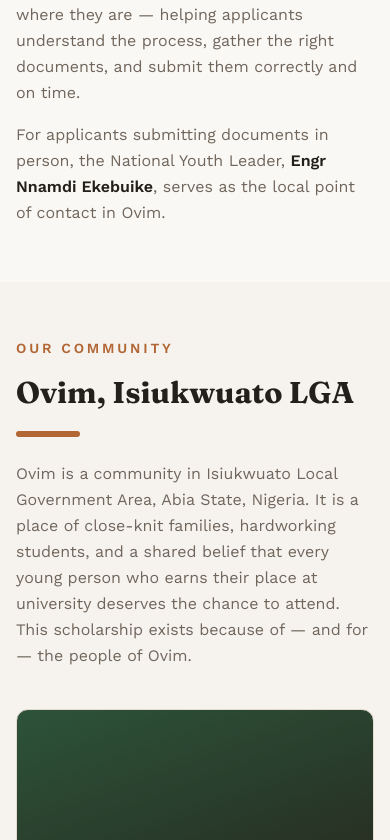
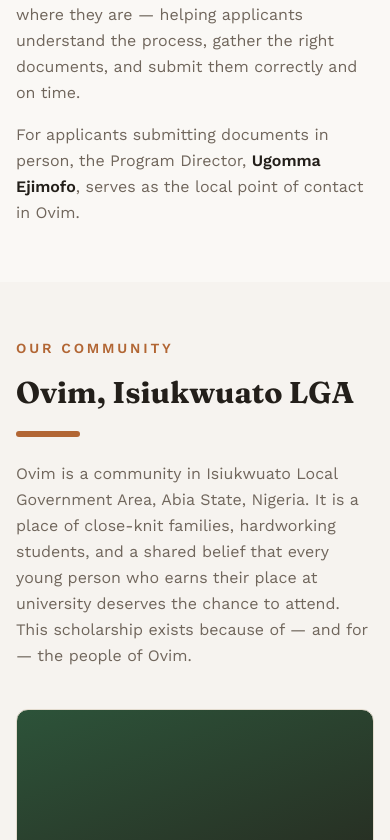
Before and after one commit to Kelechi-Iroegbu/Scholarship-app, a React (Vite) app: page /about in a window 390 px wide. Shown: the part 2664-3504 px from the top of the page. Built offline with nearby package versions, Linux system fonts and the light colour scheme; no server answers.

Commit message:
Update Program Director contact details site-wide
Replace Engr Nnamdi Ekebuike / National Youth Leader with Ugomma
Ejimofo / Program Director, and the old phone number with
+2349162368804, across Footer, About, Applications, and Program pages.

```diff
--- a/src/components/Footer.jsx
+++ b/src/components/Footer.jsx
@@ -62,12 +62,12 @@ export default function Footer() {
 
         <div>
           <h4 className="font-heading text-base font-semibold">Contact</h4>
-          <p className="mt-4 text-sm text-band-foreground/70">National Youth Leader</p>
-          <p className="text-sm font-semibold text-band-foreground">Engr Nnamdi Ekebuike</p>
+          <p className="mt-4 text-sm text-band-foreground/70">Program Director</p>
+          <p className="text-sm font-semibold text-band-foreground">Ugomma Ejimofo</p>
           <ul className="mt-4 space-y-2 text-sm">
             <li>
-              <a href="tel:08036000021" className="flex items-center gap-2 text-band-foreground/80 hover:text-secondary transition">
-                <Phone className="h-4 w-4 shrink-0" /> +234 803 600 0021
+              <a href="tel:+2349162368804" className="flex items-center gap-2 text-band-foreground/80 hover:text-secondary transition">
+                <Phone className="h-4 w-4 shrink-0" /> +234 916 236 8804
               </a>
             </li>
             <li>
--- a/src/components/about/ContactSection.jsx
+++ b/src/components/about/ContactSection.jsx
@@ -2,7 +2,7 @@ import React from 'react';
 import { Phone, Mail, MapPin, Leaf } from 'lucide-react';
 
 const items = [
-  { icon: Phone, label: 'Phone', value: '0803 600 0021' },
+  { icon: Phone, label: 'Phone', value: '+234 916 236 8804' },
   { icon: Mail, label: 'Email', value: '[email address to confirm]' },
   { icon: MapPin, label: 'Address', value: '[physical address to confirm]' },
 ];
--- a/src/components/about/YouthAssemblySection.jsx
+++ b/src/components/about/YouthAssemblySection.jsx
@@ -29,8 +29,8 @@ export default function YouthAssemblySection() {
             submit them correctly and on time.
           </p>
           <p className="mt-4 text-muted-foreground text-base sm:text-lg leading-relaxed">
-            For applicants submitting documents in person, the National Youth Leader,{' '}
-            <span className="font-semibold text-foreground">Engr Nnamdi Ekebuike</span>, serves as the
+            For applicants submitting documents in person, the Program Director,{' '}
+            <span className="font-semibold text-foreground">Ugomma Ejimofo</span>, serves as the
             local point of contact in Ovim.
           </p>
         </div>
--- a/src/components/applications/SubmissionPathways.jsx
+++ b/src/components/applications/SubmissionPathways.jsx
@@ -51,7 +51,7 @@ export default function SubmissionPathways() {
             <div className="mt-6">
               <p className="font-semibold text-foreground text-sm">Ugomma Ejimofo</p>
               <a
-                href="tel:08036000021"
+                href="tel:+2349162368804"
                 className="mt-1 inline-flex items-center gap-2 text-secondary font-semibold text-sm hover:opacity-80"
               >
                 <Phone className="h-4 w-4" /> +234 916 236 8804
--- a/src/components/program/ContactHelp.jsx
+++ b/src/components/program/ContactHelp.jsx
@@ -17,20 +17,20 @@ export default function ContactHelp() {
             <User className="h-7 w-7" />
           </span>
           <div>
-            <p className="font-heading font-semibold text-foreground">Engr Nnamdi Ekebuike</p>
-            <p className="text-sm text-muted-foreground">National Youth Leader, Ovim Youth Assembly</p>
+            <p className="font-heading font-semibold text-foreground">Ugomma Ejimofo</p>
+            <p className="text-sm text-muted-foreground">Program Director, Ovim Youth Assembly</p>
           </div>
         </div>
 
         <div className="mt-6 grid gap-3 sm:grid-cols-3">
           <a
-            href="tel:08036000021"
+            href="tel:+2349162368804"
             className="inline-flex items-center justify-center gap-2 rounded-md bg-primary px-4 py-2.5 text-sm font-semibold text-primary-foreground hover:opacity-90 transition"
           >
             <Phone className="h-4 w-4" /> Call
           </a>
           <a
-            href="https://wa.me/2348036000021"
+            href="https://wa.me/2349162368804"
             className="inline-flex items-center justify-center gap-2 rounded-md border border-border px-4 py-2.5 text-sm font-semibold text-foreground hover:border-primary hover:text-primary transition"
           >
             <MessageCircle className="h-4 w-4" /> WhatsApp
```
